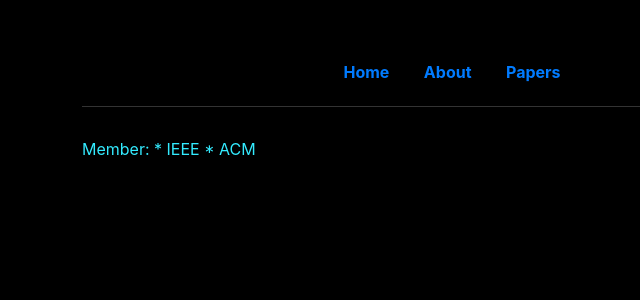
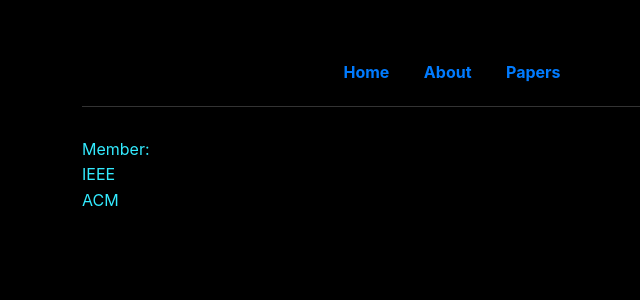
Before and after one commit to tenorvis/portfolio, a Jekyll site: the page built from about.md, in a window 1280 px wide. Shown: the top 300 px of the page, without its empty margins (188-828 px from the left). Built offline with Jekyll 4.4.1, drawn with Linux system fonts in a browser that asks for light colours.

Commit message:
Markdown edit on About page

```diff
--- a/about.md
+++ b/about.md
@@ -7,8 +7,9 @@ permalink: /about/
 <div class="project-wrapper">
 
 Member:
-
-* IEEE
-* ACM
+<br>
+IEEE
+<br>
+ACM
 
 </div>
```
